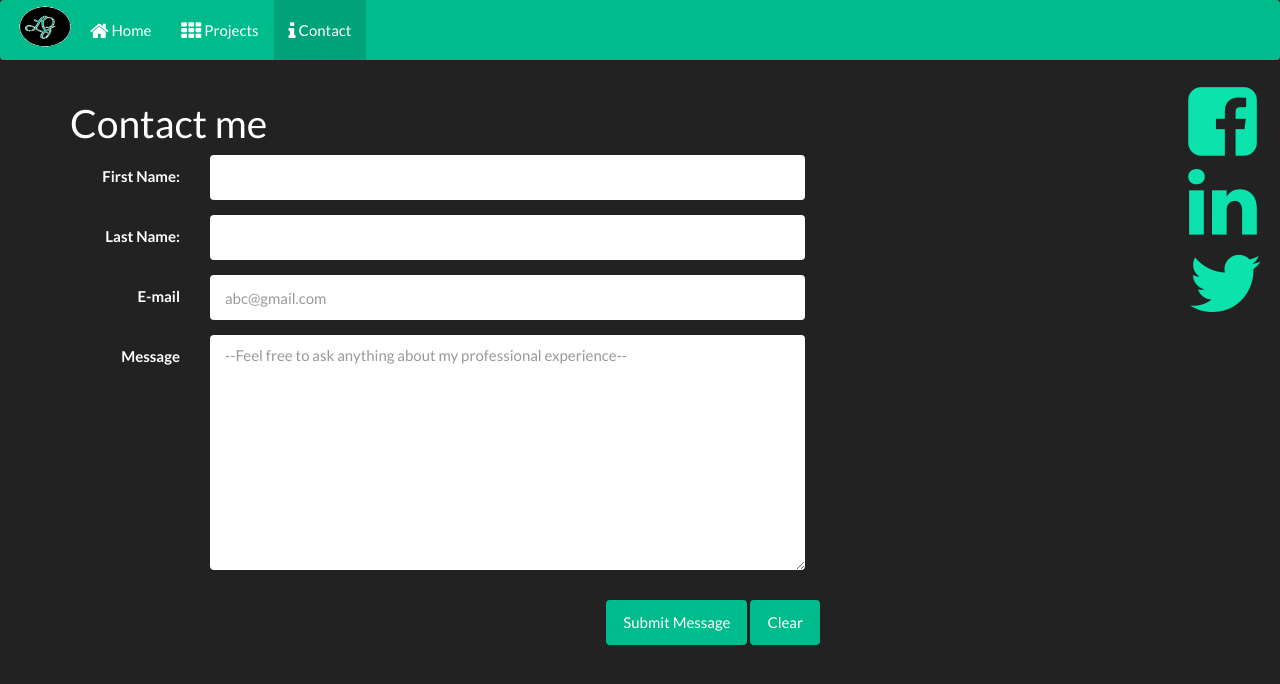
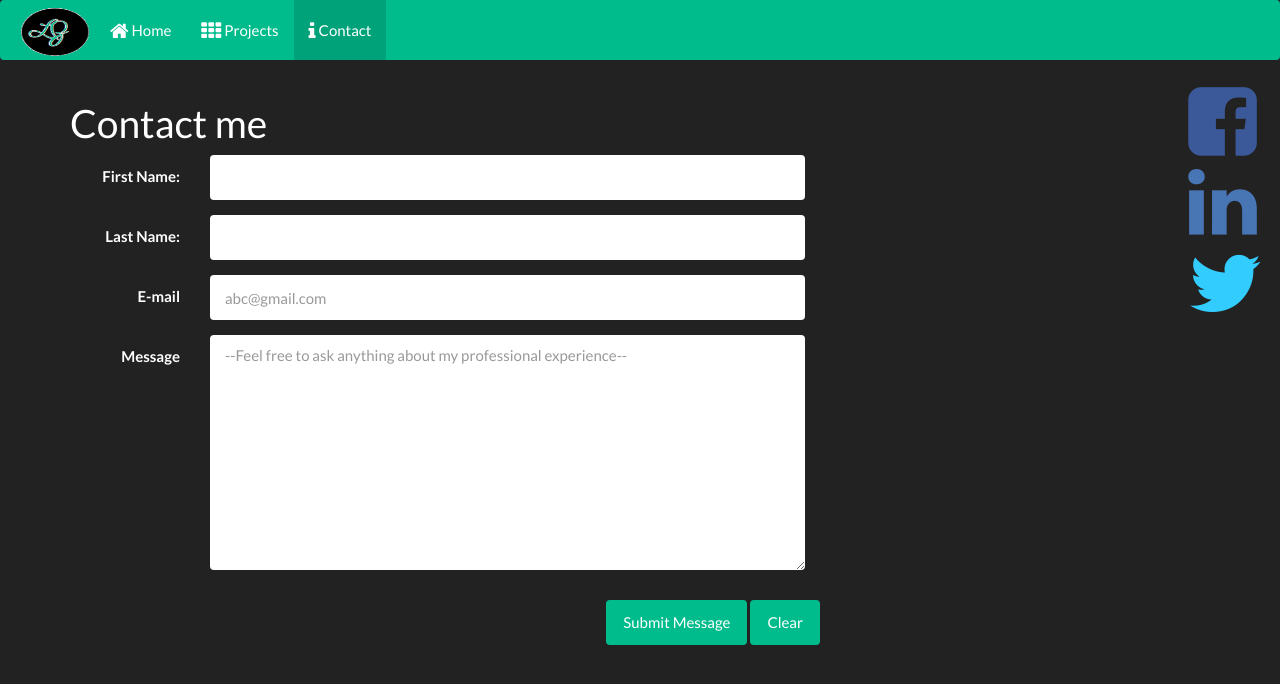
Before and after one commit to larizocche/Assignment1, a plain HTML site: page form.html in a window 1280 px wide. Drawn offline with Linux system fonts and the light colour scheme; files that its build step writes are made by us from their sources.

Commit message:
changed index page

```diff
--- a/form.html
+++ b/form.html
@@ -24,7 +24,7 @@
         <span class="icon-bar"></span>
         <span class="icon-bar"></span>
       </button>
-                <a href="index.html"><img src="Assets/logo3.png" width="60" height="50"></a>
+                <a href="index.html"><img src="Assets/logo3.png" width="80" height="60"></a>
 
             </div>
             <!-- Collect the nav links, forms, and other content for toggling -->
@@ -43,13 +43,13 @@
     <!-- Font-awesome brand icons -->
     <div class="col-md-1 pull-right">
    <span class="fa-stack fa-lg">
-<a href="https://www.facebook.com/larissa.zocche"> <i class="fa fa-facebook-square fa-4x" aria-hidden="true"></i></a>
-<a href="https://www.linkedin.com/in/larissa-zocche-59a09155?trk=nav_responsive_tab_profile_pic"><i class="fa fa-linkedin fa-4x" aria-hidden="true""></i> </a>
- <a href="https://twitter.com/_larizinha"> <i class="fa fa-twitter fa-4x" aria-hidden="true"></i></a>
+<a href="https://www.facebook.com/larissa.zocche"> <i class="fa fa-facebook-square fa-4x" aria-hidden="true" style="color:#3B5998"" ></i></a>
+<a href="https://www.linkedin.com/in/larissa-zocche-59a09155?trk=nav_responsive_tab_profile_pic"><i class="fa fa-linkedin fa-4x" aria-hidden="true" style="color:#4875B4"></i> </a>
+ <a href="https://twitter.com/_larizinha"> <i class="fa fa-twitter fa-4x" aria-hidden="true" style="color:#33CCFF"></i></a>
    </span>
     </div>
 
-    <div class="container">
+    <div class="container" >
         <h1>Contact me</h1>
 
 
```
